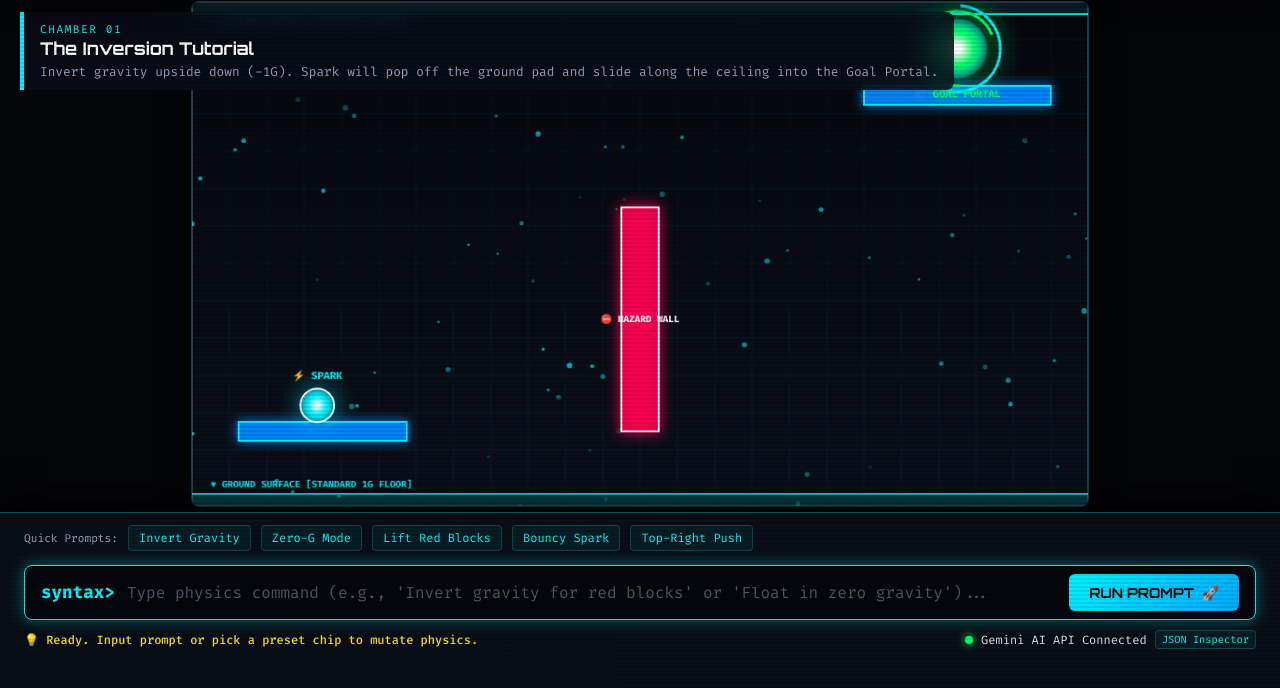
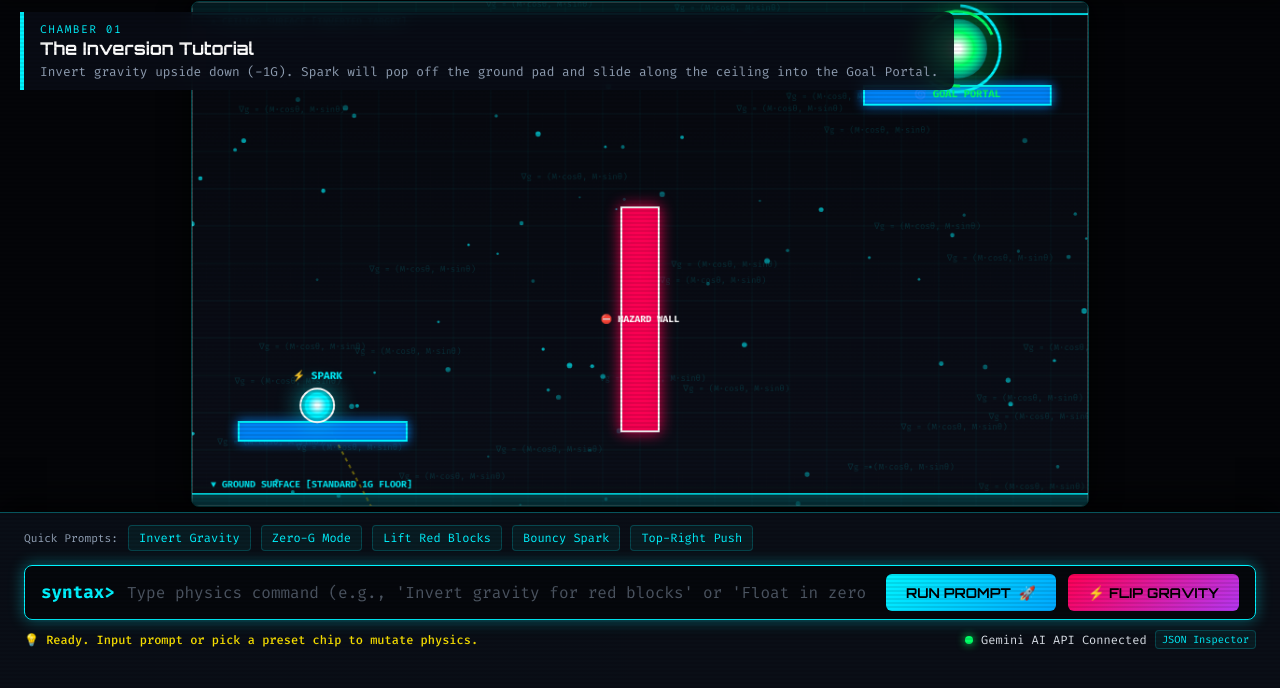
Before and after one commit to Jay2849/SyntaxShift, a website built with Vite: page index.html in a window 1280 px wide. Shown: the part 68-756 px from the top of the page. Built offline with nearby package versions, Linux system fonts and the light colour scheme; some packages are replaced by stand-ins of ours; no server answers; animation ran at ten frames a second.

Commit message:
feat(gameplay): integrate interactive Mouse Gravity Gun tether, Supernova explosions, Hacker Matrix code stream, and 1-Click Gravity Flip button

```diff
--- a/index.html
+++ b/index.html
@@ -83,6 +83,9 @@
         <button type="submit" class="btn-execute" id="btn-execute">
           <span>RUN PROMPT</span> 🚀
         </button>
+        <button type="button" class="btn-execute" id="btn-quick-flip" style="background: linear-gradient(135deg, #ff0055, #b537f2);">
+          <span>⚡ FLIP GRAVITY</span>
+        </button>
       </form>
 
       <!-- Logs & API Mode Indicator -->
--- a/src/main.js
+++ b/src/main.js
@@ -5,6 +5,16 @@ import { LevelManager } from './levels/LevelManager.js';
 import { SoundEngine } from './audio/SoundEngine.js';
 import { VisualJuice } from './ui/VisualJuice.js';
 import { TerminalUI } from './ui/TerminalUI.js';
+
+// Import New Tadakta-Bhadakta Modules
+import { SparkTrailRenderer } from './ui/renderers/SparkTrailRenderer.js';
+import { SupernovaExplosionRenderer } from './ui/renderers/SupernovaExplosionRenderer.js';
+import { MatrixStreamRenderer } from './ui/renderers/MatrixStreamRenderer.js';
+import { MouseInputHandler } from './ui/components/MouseInputHandler.js';
+import { GravityGunBeam } from './physics/GravityGunBeam.js';
+import { renderGravityBeam } from './ui/renderers/GravityBeamRenderer.js';
+import { ChamberAssists } from './levels/ChamberAssists.js';
+import { playSupernovaExplosion } from './audio/synths/SupernovaExplosionSynth.js';
 
 /**
  * SYNTAXSHIFT MAIN APPLICATION ENTRY POINT
@@ -24,6 +34,12 @@ window.addEventListener('DOMContentLoaded', () => {
   const soundEngine = new SoundEngine();
   const visualJuice = new VisualJuice(physicsWorld.ctx, width, height);
 
+  // Initialize FX & Interactivity
+  const sparkTrail = new SparkTrailRenderer();
+  const supernovaExplosion = new SupernovaExplosionRenderer();
+  const matrixStream = new MatrixStreamRenderer(width, height);
+  const mouseInput = new MouseInputHandler(canvas);
+
   // 2. Initialize UI Controller
   const ui = new TerminalUI({
     geminiCompiler,
@@ -31,11 +47,9 @@ window.addEventListener('DOMContentLoaded', () => {
     soundEngine,
     visualJuice,
     onExecutePrompt: (payload) => {
-      // Execute JSON physics payload directly on AntiGravityEngine
       const result = physicsWorld.antiGravityEngine.executeAiPayload(payload, physicsWorld.entities);
       ui.updateHUD(levelManager.getHUDState());
 
-      // Show large center stage banner notification
       if (payload.hudMessage) {
         visualJuice.showBannerNotification(payload.hudMessage, "info", 2500);
       }
@@ -49,6 +63,11 @@ window.addEventListener('DOMContentLoaded', () => {
 
   levelManager.onWin = (chamber) => {
     ui.triggerWinEffect();
+    if (physicsWorld.entities.spark) {
+      const { x, y } = physicsWorld.entities.spark.position;
+      supernovaExplosion.trigger(x, y);
+      playSupernovaExplosion(soundEngine.ctx);
+    }
     visualJuice.showBannerNotification(`🎉 EXTRACTION PORTAL REACHED! CHAMBER CLEAR!`, "success", 3000);
     ui.setMessage(`🎉 Extraction Portal Reached! Chamber ${chamber.number} Cleared!`, "success");
     setTimeout(() => {
@@ -68,38 +87,56 @@ window.addEventListener('DOMContentLoaded', () => {
   // 4. Load initial chamber
   levelManager.loadChamber(0);
 
-  // 5. Unstoppable Main Game Animation Loop (60 FPS)
+  // 5. Main Animation Loop (60 FPS)
   function renderLoop() {
-    // Schedule next frame FIRST to guarantee loop never freezes
     requestAnimationFrame(renderLoop);
 
     try {
-      // Step Matter.js physics engine with fixed 60 FPS delta
+      // Step Physics
       physicsWorld.update(16.666);
+
+      // Interactive Mouse Gravity Beam Drag
+      if (mouseInput.isMouseDown && physicsWorld.entities.spark) {
+        GravityGunBeam.applyMouseAttraction(physicsWorld.entities.spark, mouseInput.mouseX, mouseInput.mouseY, 0.003);
+      }
 
       const isInv = physicsWorld.antiGravityEngine.isGlobalInverted;
       const gVec = physicsWorld.antiGravityEngine.currentGravityVector;
 
-      // 1. Draw High-Clarity Stage Background & Vector Grid
+      // 1. Background Grid & Hacker Matrix Code Stream
       visualJuice.drawStageBackground(isInv, gVec);
+      matrixStream.render(physicsWorld.ctx);
 
-      // 2. Draw Rigid Bodies (Barrier Walls, Blue Platforms, Crates)
+      // 2. Trajectory Prediction Guide Line (For Easy Playability)
+      if (physicsWorld.entities.spark) {
+        const { x, y } = physicsWorld.entities.spark.position;
+        ChamberAssists.renderTrajectoryGuide(physicsWorld.ctx, x, y, gVec);
+        sparkTrail.update(x, y);
+        sparkTrail.render(physicsWorld.ctx);
+      }
+
+      // 3. Draw Interactive Mouse Laser Tether
+      if (physicsWorld.entities.spark) {
+        const { x, y } = physicsWorld.entities.spark.position;
+        renderGravityBeam(physicsWorld.ctx, x, y, mouseInput.mouseX, mouseInput.mouseY, mouseInput.isMouseDown);
+      }
+
+      // 4. Draw Rigid Bodies & Hazards
       const bodies = Matter.Composite.allBodies(physicsWorld.world);
       visualJuice.drawBodies(bodies);
-
-      // 3. Draw Hazard Lasers & Spikes
       visualJuice.drawHazards(physicsWorld.entities.lasers, physicsWorld.entities.spikes);
 
-      // 4. Draw Goal Portal Vortex with Target Label
+      // 5. Draw Goal Portal Vortex
       visualJuice.drawPortal(physicsWorld.entities.portal);
 
-      // 5. Draw Spark Protagonist with Velocity Vector
+      // 6. Draw Spark Protagonist
       visualJuice.drawSpark(physicsWorld.entities.spark);
 
-      // 6. Draw Selective Anti-Gravity Force Vector Badges
+      // 7. Draw Supernova Explosions & Force Badges
+      supernovaExplosion.render(physicsWorld.ctx);
       visualJuice.drawEntityVectorBadges(physicsWorld.antiGravityEngine.activeEntityModifiers);
 
-      // 7. Draw Large Stage Banner Notification
+      // 8. Stage Banner Notification
       visualJuice.drawBannerNotification();
 
     } catch (err) {
@@ -107,6 +144,5 @@ window.addEventListener('DOMContentLoaded', () => {
     }
   }
 
-  // Start continuous loop
   requestAnimationFrame(renderLoop);
 });
--- a/src/ui/TerminalUI.js
+++ b/src/ui/TerminalUI.js
@@ -55,6 +55,12 @@ export class TerminalUI {
 
       this.soundEngine.playKeystroke();
       await this.handlePromptExecution(text);
+    });
+
+    // 1b. Quick 1-Click Gravity Flip Button
+    document.getElementById('btn-quick-flip')?.addEventListener('click', async () => {
+      this.soundEngine.playKeystroke();
+      await this.handlePromptExecution("Invert gravity upside down");
     });
 
     // Keystroke SFX
```
